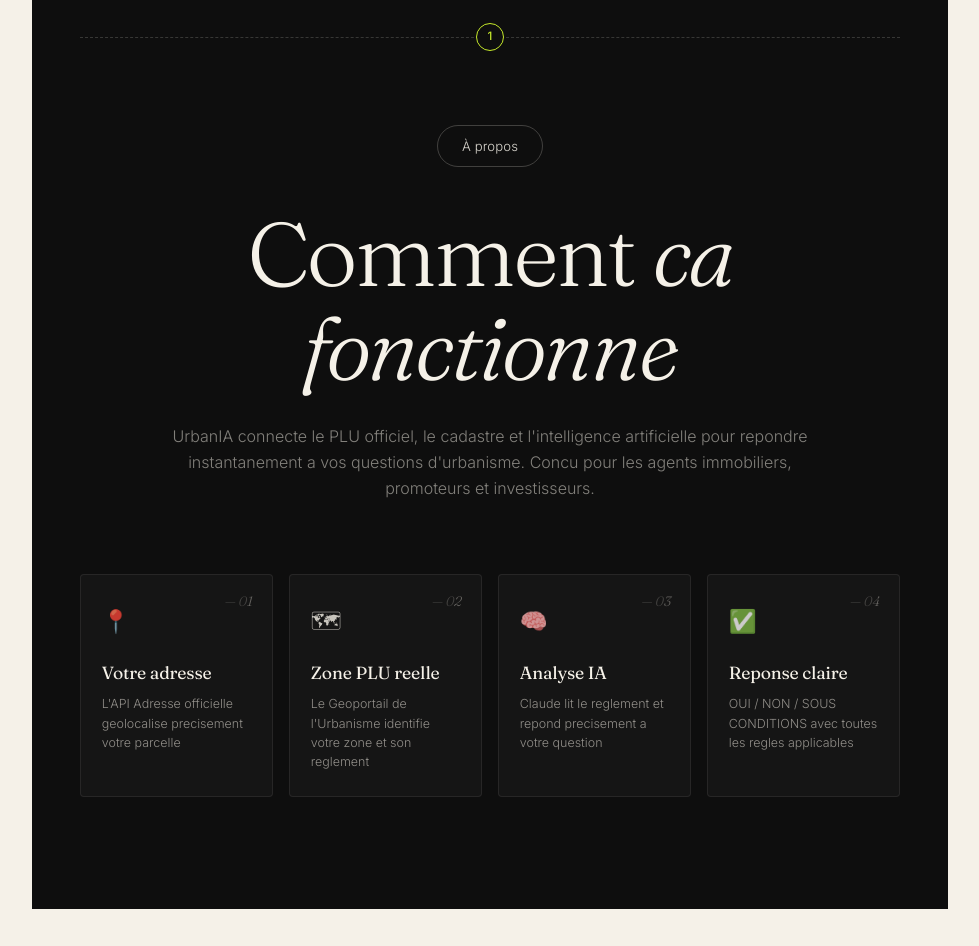
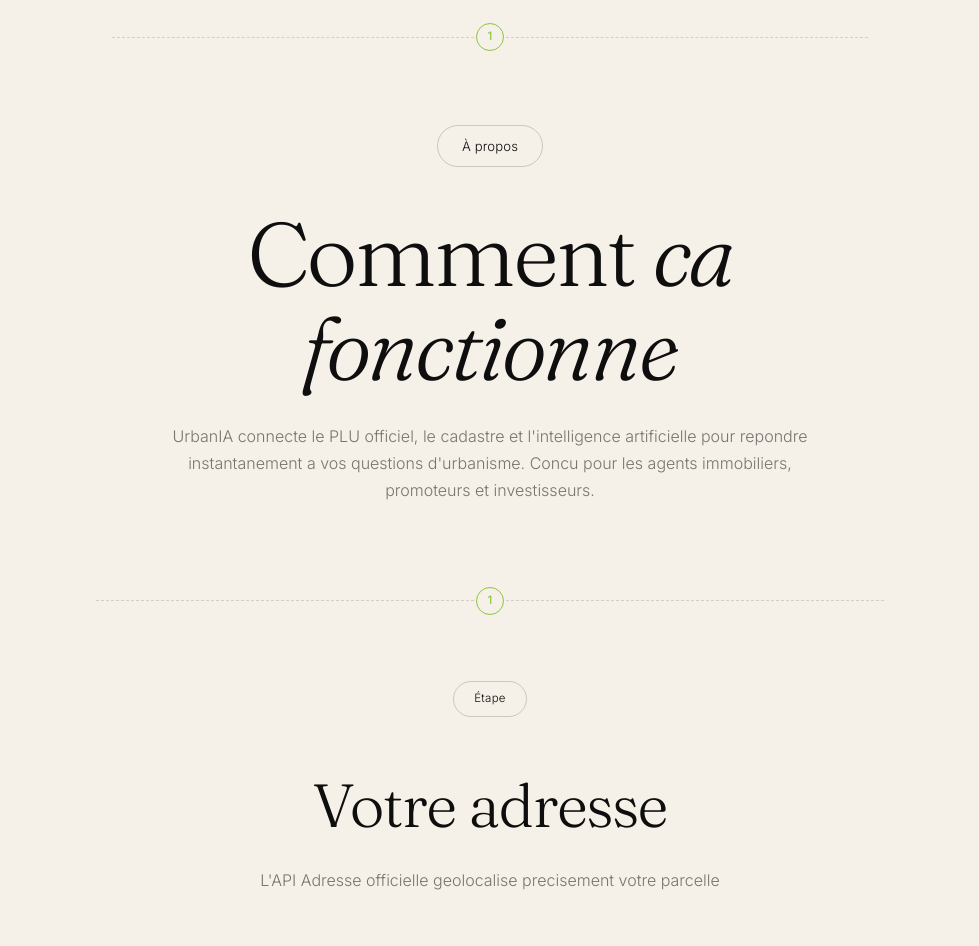
Before and after one commit to Nicolasbaduel/urbanIA, a website: page public/index.html in a window 1280 px wide. Shown: the part 940-1886 px from the top of the page, without its empty margins (150-1129 px from the left). Drawn offline with nearby package versions, Linux system fonts and the light colour scheme; no server answers.

Commit message:
Update style.css

```diff
--- a/public/css/style.css
+++ b/public/css/style.css
@@ -1996,3 +1996,199 @@
   .how-grid { grid-template-columns: 1fr; }
   .hero h1 { font-size: 2.3rem !important; }
 }
+.how {
+  margin: 5rem 0 0 !important;
+  padding: 6rem 2rem 5rem !important;
+  border-top: none !important;
+  background: var(--ivory) !important;
+  color: var(--black) !important;
+  position: relative;
+  text-align: center;
+}
+
+/* Ligne pointillée horizontale en haut avec badge chartreuse */
+.how::before {
+  content: '';
+  position: absolute;
+  top: 3.5rem;
+  left: 3rem;
+  right: 3rem;
+  height: 1px;
+  border-top: 1px dashed rgba(14, 14, 14, 0.15);
+}
+
+.how-number-badge {
+  position: absolute;
+  top: calc(3.5rem - 14px);
+  left: 50%;
+  transform: translateX(-50%);
+  width: 28px;
+  height: 28px;
+  border-radius: 50%;
+  background: var(--ivory);
+  border: 1px solid var(--anis-deep);
+  color: var(--anis-deep);
+  font-family: 'Inter', sans-serif;
+  font-size: 0.72rem;
+  font-weight: 500;
+  display: flex;
+  align-items: center;
+  justify-content: center;
+  z-index: 3;
+}
+
+/* Pill "À propos" ivoire */
+.how-eyebrow {
+  display: inline-flex;
+  align-items: center;
+  padding: 10px 24px;
+  border: 1px solid rgba(14, 14, 14, 0.18) !important;
+  border-radius: 999px;
+  font-size: 0.82rem;
+  color: var(--black) !important;
+  font-family: 'Inter', sans-serif;
+  font-weight: 300;
+  letter-spacing: 0.01em;
+  margin-top: 3rem;
+  margin-bottom: 2.5rem;
+  background: transparent !important;
+}
+
+/* Grand titre principal noir */
+.how-title {
+  font-family: 'Fraunces', serif !important;
+  font-size: clamp(2.5rem, 7vw, 6rem) !important;
+  font-weight: 300 !important;
+  line-height: 1.04 !important;
+  letter-spacing: -0.03em !important;
+  color: var(--black) !important;
+  margin: 0 auto 1.8rem !important;
+  text-align: center !important;
+  max-width: 1200px;
+}
+
+.how-title em {
+  font-style: italic;
+  font-weight: 300;
+  color: var(--black);
+}
+
+.how-subtitle {
+  font-family: 'Inter', sans-serif;
+  font-size: 1rem;
+  font-weight: 300;
+  line-height: 1.7;
+  color: var(--muted) !important;
+  max-width: 640px;
+  margin: 0 auto 6rem !important;
+  text-align: center;
+}
+
+/* Grid : on passe en COLONNE VERTICALE — blocs empilés */
+.how-grid {
+  display: flex !important;
+  flex-direction: column !important;
+  gap: 5rem !important;
+  max-width: 900px;
+  margin: 0 auto !important;
+}
+
+/* Chaque card devient un bloc éditorial vertical */
+.how-card {
+  background: transparent !important;
+  border: none !important;
+  border-radius: 0 !important;
+  padding: 3rem 0 !important;
+  position: relative;
+  transition: none !important;
+  text-align: center !important;
+  border-top: 1px dashed rgba(14, 14, 14, 0.15) !important;
+}
+.how-card:hover {
+  background: transparent !important;
+  border-color: rgba(14, 14, 14, 0.15) !important;
+  transform: none !important;
+}
+
+/* Badge numéroté de chaque bloc, au-dessus de la ligne pointillée */
+.how-card .how-num {
+  position: absolute !important;
+  top: calc(-14px) !important;
+  left: 50% !important;
+  right: auto !important;
+  transform: translateX(-50%) !important;
+  width: 28px;
+  height: 28px;
+  border-radius: 50%;
+  background: var(--ivory) !important;
+  border: 1px solid var(--anis-deep) !important;
+  color: var(--anis-deep) !important;
+  font-family: 'Inter', sans-serif !important;
+  font-size: 0.72rem !important;
+  font-weight: 500 !important;
+  font-style: normal !important;
+  display: flex !important;
+  align-items: center !important;
+  justify-content: center !important;
+}
+.how-card .how-num::before {
+  content: '' !important;
+  display: none !important;
+}
+
+/* Supprime les icones emoji */
+.how-card .how-icon {
+  display: none !important;
+}
+
+/* Petite pill "À propos" avant chaque titre */
+.how-card::before {
+  content: 'Étape';
+  display: inline-flex;
+  align-items: center;
+  padding: 8px 20px;
+  border: 1px solid rgba(14, 14, 14, 0.18);
+  border-radius: 999px;
+  font-size: 0.72rem;
+  color: var(--black);
+  font-family: 'Inter', sans-serif;
+  font-weight: 300;
+  letter-spacing: 0.02em;
+  margin-bottom: 2rem;
+  background: transparent;
+  margin-top: 2rem;
+}
+
+/* Titre géant de chaque bloc — style Clarimol Therapeutic Programs */
+.how-card h4 {
+  font-family: 'Fraunces', serif !important;
+  font-size: clamp(2rem, 5vw, 3.8rem) !important;
+  font-weight: 300 !important;
+  color: var(--black) !important;
+  line-height: 1.08 !important;
+  letter-spacing: -0.025em !important;
+  margin: 1.5rem auto 1.8rem !important;
+  max-width: 800px;
+  text-align: center !important;
+}
+
+/* Paragraphe descriptif en dessous — façon Clarimol */
+.how-card p {
+  font-family: 'Inter', sans-serif !important;
+  font-size: 1rem !important;
+  font-weight: 300 !important;
+  color: var(--muted) !important;
+  line-height: 1.7 !important;
+  max-width: 640px;
+  margin: 0 auto !important;
+  text-align: center !important;
+}
+
+/* Responsive */
+@media (max-width: 900px) {
+  .how { padding: 4rem 1.5rem !important; }
+  .how::before { left: 1rem; right: 1rem; }
+  .how-grid { gap: 3.5rem !important; }
+  .how-card { padding: 2rem 0 !important; }
+  .how-card h4 { font-size: clamp(1.6rem, 7vw, 2.5rem) !important; }
+}
```
